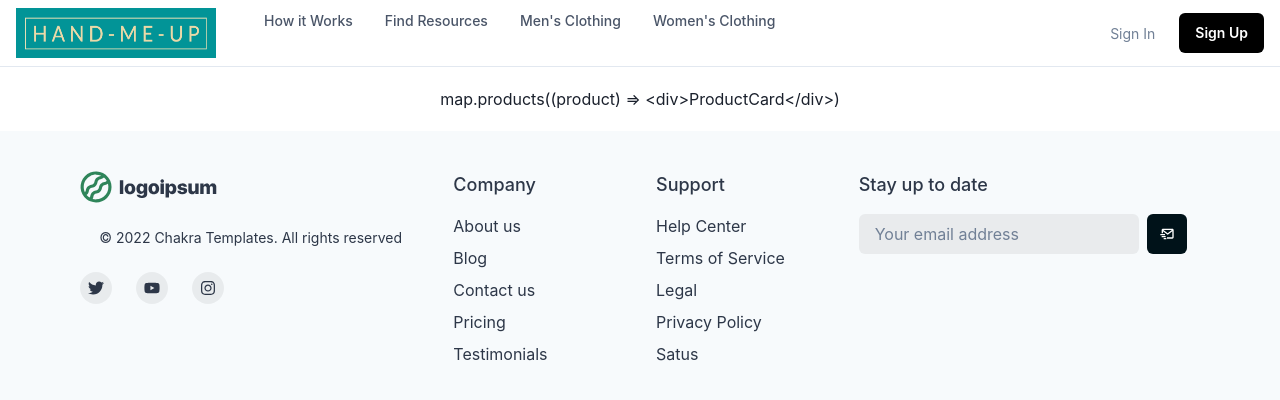
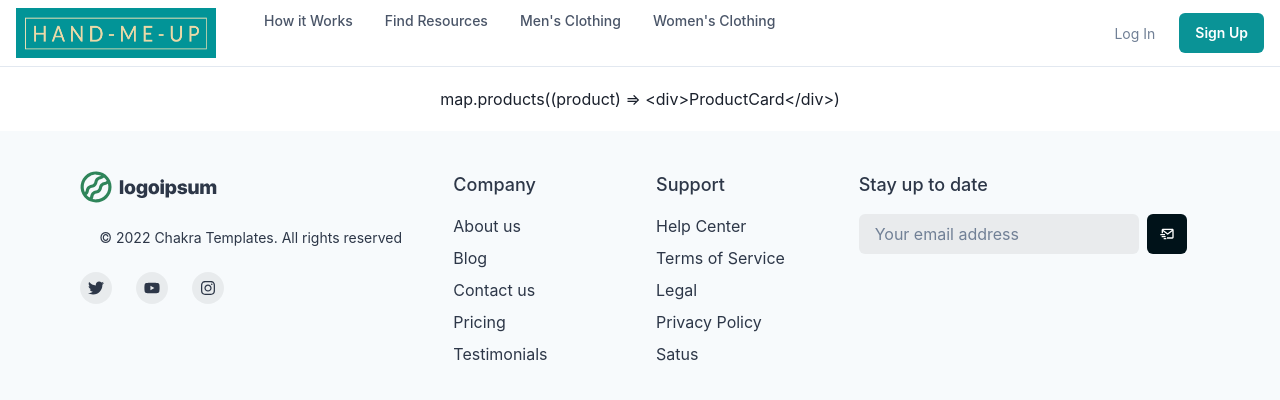
Before and after one commit to olivelliott/hand-me-up, a React (Create React App) app in the folder client/: page / in a window 1280 px wide. Shown: the top 400 px of the page. Built offline with nearby package versions, Linux system fonts and the light colour scheme.

Commit message:
merged recent pull

```diff
--- a/client/src/components/Header.js
+++ b/client/src/components/Header.js
@@ -86,21 +86,25 @@ export default function WithSubnavigation() {
             variant={'link'}
             href={'#'}
           >
-            Sign In
+            <RouterLink to='/login'>
+              Log In
+            </RouterLink>
           </Button>
+          <RouterLink to='signup'>
             <Button
               display={{ base: 'none', md: 'inline-flex' }}
               fontSize={'sm'}
               fontWeight={600}
               color={'white'}
-            bg={'black'}
+              bg={'#0A9396'}
               href={'#'}
               _hover={{
-              bg: '#0A9396',
+                bg: '#001219',
               }}
             >
               Sign Up
             </Button>
+          </RouterLink>
         </Stack>
       </Flex>
 
```
Lines whose indentation alone changed are shown as unchanged.
